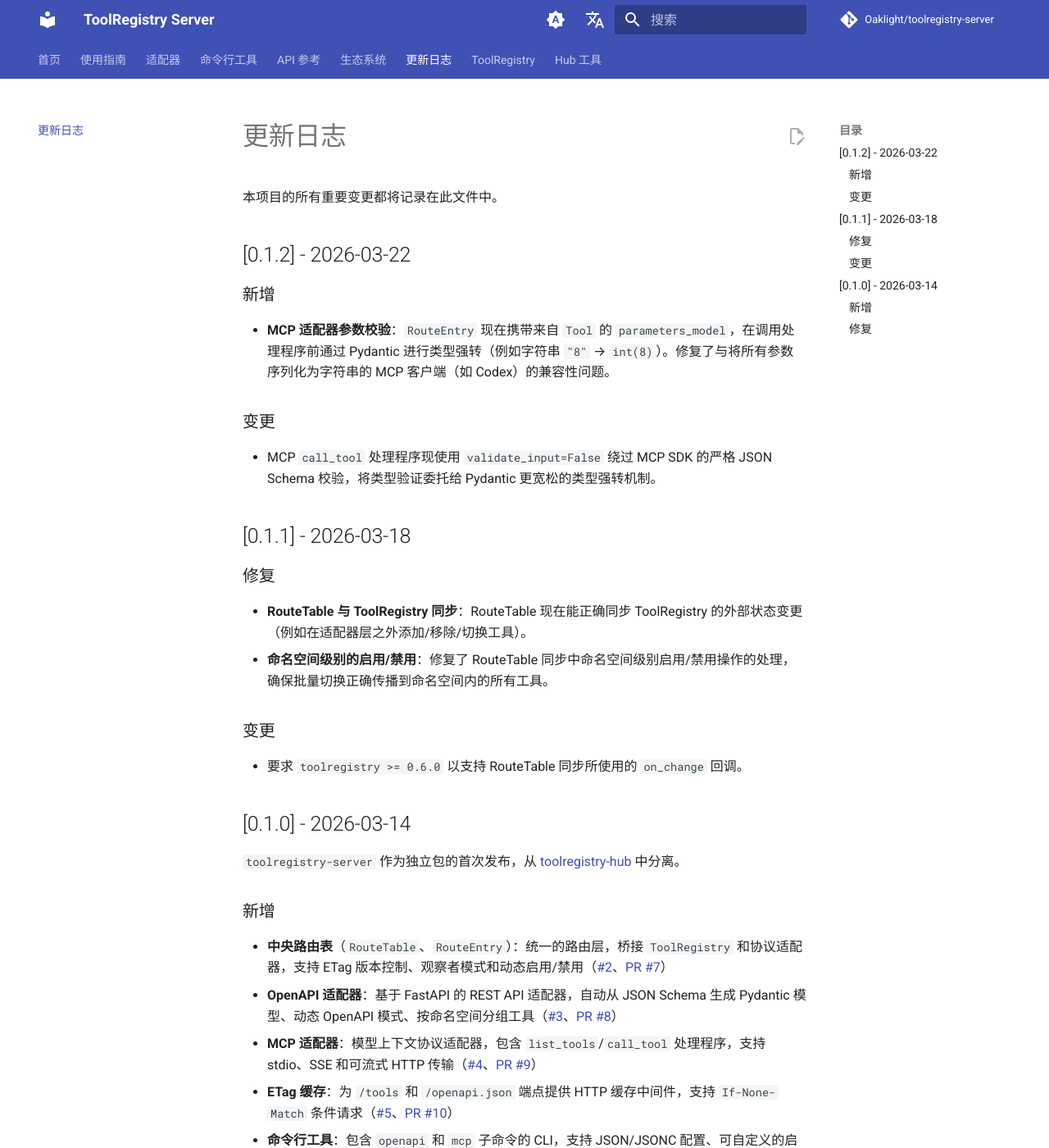
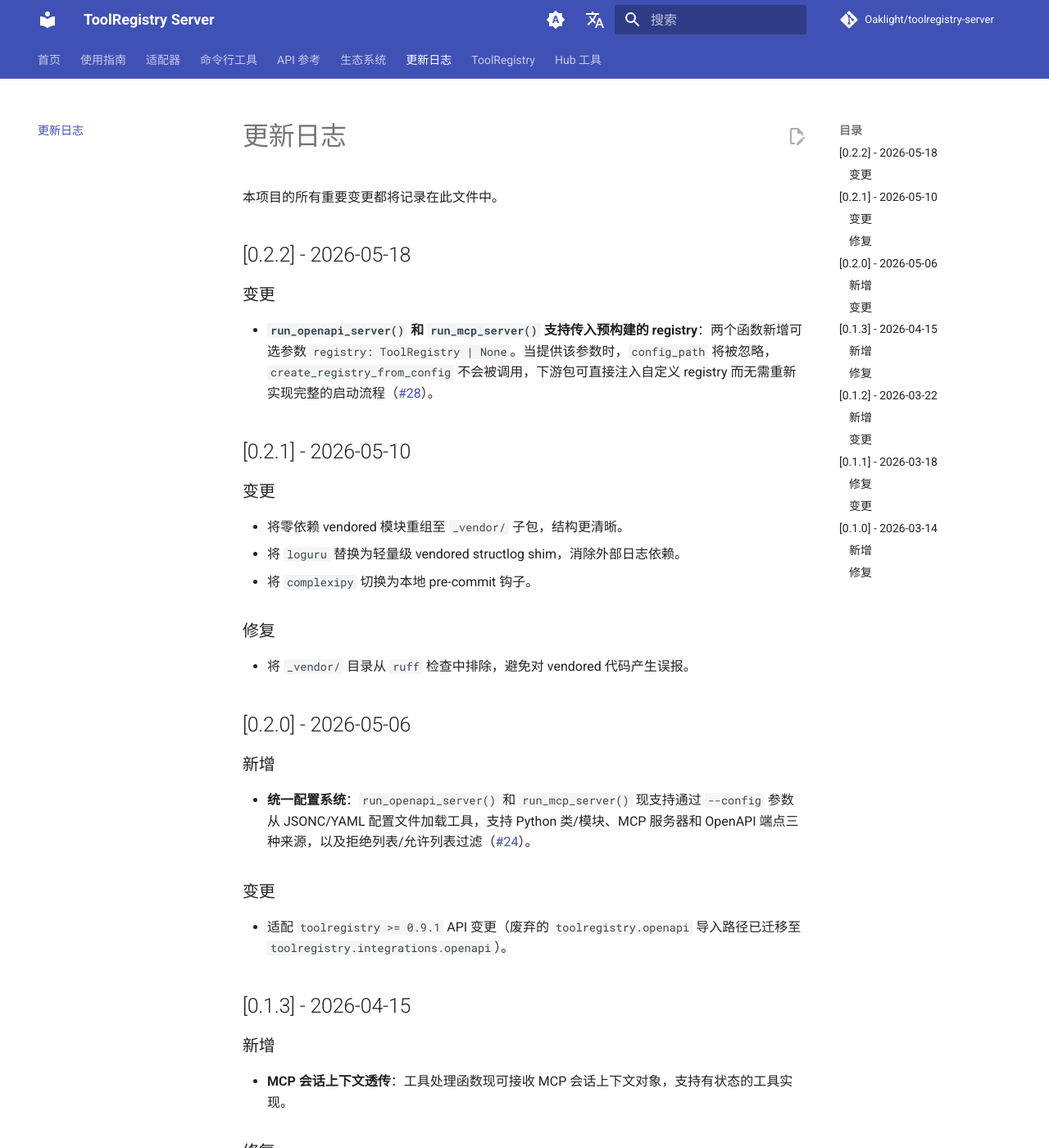
Before and after one commit to Oaklight/toolregistry-server, an MkDocs documentation site: the page built from docs/changelog.md, in a window 1280 px wide and 1400 px high. Shown: the whole window at 82% size. Built offline with MkDocs 1.6.1 and Material for MkDocs 9.7.7, drawn with Linux system fonts in a browser that asks for light colours; comment, search, counter and statistics services are not loaded; some of the changed text lies outside the part shown.

Commit message:
docs: 补充 v0.2.2 更新日志及 CLI registry 参数说明

```diff
--- a/docs/changelog.md
+++ b/docs/changelog.md
@@ -1,6 +1,46 @@
 # 更新日志
 
 本项目的所有重要变更都将记录在此文件中。
+
+## [0.2.2] - 2026-05-18
+
+### 变更
+
+- **`run_openapi_server()` 和 `run_mcp_server()` 支持传入预构建的 registry**：两个函数新增可选参数 `registry: ToolRegistry | None`。当提供该参数时，`config_path` 将被忽略，`create_registry_from_config` 不会被调用，下游包可直接注入自定义 registry 而无需重新实现完整的启动流程（[#28](https://github.com/Oaklight/toolregistry-server/issues/28)）。
+
+## [0.2.1] - 2026-05-10
+
+### 变更
+
+- 将零依赖 vendored 模块重组至 `_vendor/` 子包，结构更清晰。
+- 将 `loguru` 替换为轻量级 vendored structlog shim，消除外部日志依赖。
+- 将 `complexipy` 切换为本地 pre-commit 钩子。
+
+### 修复
+
+- 将 `_vendor/` 目录从 `ruff` 检查中排除，避免对 vendored 代码产生误报。
+
+## [0.2.0] - 2026-05-06
+
+### 新增
+
+- **统一配置系统**：`run_openapi_server()` 和 `run_mcp_server()` 现支持通过 `--config` 参数从 JSONC/YAML 配置文件加载工具，支持 Python 类/模块、MCP 服务器和 OpenAPI 端点三种来源，以及拒绝列表/允许列表过滤（[#24](https://github.com/Oaklight/toolregistry-server/issues/24)）。
+
+### 变更
+
+- 适配 `toolregistry >= 0.9.1` API 变更（废弃的 `toolregistry.openapi` 导入路径已迁移至 `toolregistry.integrations.openapi`）。
+
+## [0.1.3] - 2026-04-15
+
+### 新增
+
+- **MCP 会话上下文透传**：工具处理函数现可接收 MCP 会话上下文对象，支持有状态的工具实现。
+
+### 修复
+
+- 在 OpenAPI 适配器将输入传递给处理函数前，剔除框架注入的字段（如 `__mcp_session__`），避免意外的关键字参数错误。
+- 将 `python-dotenv` 替换为零依赖的 vendored dotenv 加载器，消除外部依赖。
+- 现要求 `toolregistry >= 0.6.1` 以获取 kwargs JSON Schema 修复。
 
 ## [0.1.2] - 2026-03-22
 
```
Also changed, not shown: docs/cli/index.md (+20 -0 lines).
